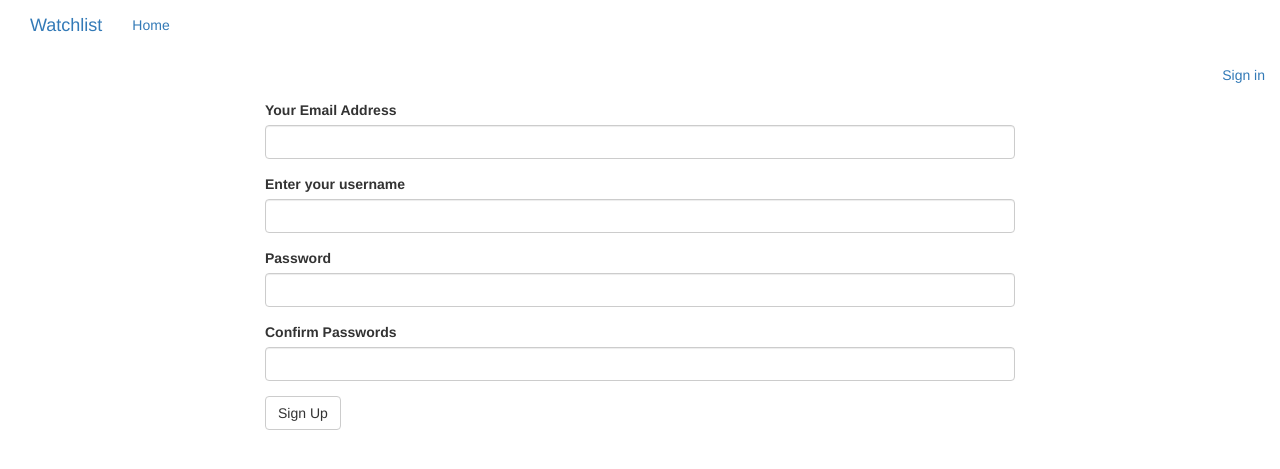
After one commit to FeverCode/Movies-Watchlist, a Flask app: page /authenticate/register in a window 1280 px wide. The commit adds this page. Shown: the top 469 px of the page. Run offline with Flask 2, Linux system fonts and the light colour scheme; some libraries are stand-ins or nearby versions.

Commit message:
Added login and logout functinality

```diff
--- a/app/auth/__init__.py
+++ b/app/auth/__init__.py
@@ -1,3 +1,3 @@
 from flask import Blueprint
 auth = Blueprint('auth',__name__)
-from . import views
+from . import views,forms
--- /dev/null
+++ b/app/auth/forms.py
@@ -0,0 +1,27 @@
+from flask_wtf import FlaskForm
+from wtforms import StringField, PasswordField, BooleanField, SubmitField
+from wtforms.validators import InputRequired, Email, EqualTo
+from ..models import User
+from wtforms import ValidationError
+
+
+class RegistrationForm(FlaskForm):
+        email = StringField('Your Email Address',validators=[InputRequired(), Email()])
+        username = StringField('Enter your username',validators = [InputRequired()])
+        password = PasswordField('Password',validators = [InputRequired(), EqualTo('password_confirm',message = 'Passwords must match')])
+        password_confirm = PasswordField('Confirm Passwords',validators = [InputRequired()])
+        submit = SubmitField('Sign Up')
+
+        def validate_email(self,data_field):
+            if User.query.filter_by(email =data_field.data).first():
+                raise ValidationError('There is an account with that email')
+
+        def validate_usernames(self,data_field):
+            if User.query.filter_by(username =data_field.data).first():
+                raise ValidationError('That username is taken')
+
+class LoginForm(FlaskForm):
+    email = StringField('Your Email Address', validators=[InputRequired(), Email()])
+    password = PasswordField('Password', validators=[InputRequired()])
+    remember = BooleanField('Remember me')
+    submit = SubmitField('Sign In')
--- a/app/auth/views.py
+++ b/app/auth/views.py
@@ -1,6 +1,40 @@
-from flask import render_template
-from. import auth
+from flask import render_template,redirect,url_for, flash,request
+from flask_login import login_user, logout_user, login_required
+from . import auth
+from ..models import User
+from .forms import LoginForm, RegistrationForm
+from .. import db
 
-@auth.route('/login')
+
+@auth.route('/login', methods=['GET', 'POST'])
 def login():
-    return render_template('auth/login.html')
+    login_form = LoginForm()
+    if login_form.validate_on_submit():
+        user = User.query.filter_by(email=login_form.email.data).first()
+        if user is not None and user.verify_password(login_form.password.data):
+            login_user(user, login_form.remember.data)
+            return redirect(request.args.get('next') or url_for('main.index'))
+
+        flash('Invalid username or Password')
+
+    title = "watchlist login"
+    return render_template('auth/login.html', login_form=login_form, title=title)
+
+
+@auth.route('/register',methods = ["GET","POST"])
+def register():
+    form =  RegistrationForm()
+    if form.validate_on_submit():
+        user = User(email = form.email.data, username = form.username.data,password = form.password.data)
+        db.session.add(user)
+        db.session.commit()
+        return redirect(url_for('auth.login'))
+        title = "New Account"
+    return render_template('auth/register.html',registration_form = form)
+
+
+@auth.route('/logout')
+@login_required
+def logout():
+    logout_user()
+    return redirect(url_for("main.index"))
--- a/app/main/views.py
+++ b/app/main/views.py
@@ -1,8 +1,10 @@
 from flask import render_template, request, redirect, url_for
+import flask_login
 from . import main
 from ..requests import get_movies, get_movie, search_movie
 from .forms import ReviewForm
 from ..models import Review
+from flask_login import login_required
 
 
 
@@ -52,6 +54,7 @@ def search(movie_name):
 
 
 @main.route('/movie/review/new/<int:id>', methods=['GET', 'POST'])
+@login_required
 def new_review(id):
     form = ReviewForm()
     movie = get_movie(id)
@@ -63,5 +66,6 @@ def new_review(id):
         new_review.save_review()
         return redirect(url_for('.movie', id=movie.id))
 
+
     title = f'{movie.title} review'
     return render_template('new_review.html', title=title, review_form=form, movie=movie)
--- /dev/null
+++ b/app/templates/auth/register.html
@@ -0,0 +1,17 @@
+{% extends 'base.html'%}
+{% import 'bootstrap/wtf.html' as wtf%}
+
+{% block content %}
+<div class="container">
+<div class="row">
+<div class="col-md-2"> </div>
+<div class="col-md-8">
+
+{{wtf.quick_form(registration_form)}}
+
+</div>
+<div class="col-md-2"></div>
+</div>
+</div>
+
+{% endblock%}
--- a/app/templates/navbar.html
+++ b/app/templates/navbar.html
@@ -13,5 +13,13 @@
                     <li><a href="/">Home</a></li>
             </div>
 
+            <ul class="nav navbar-nav navbar-right">
+                  {% if current_user.is_authenticated %}
+                  <li style="color:white;padding:15px;">{{current_user.username}}</li>
+                  <li><a href="{{url_for('auth.logout')}}">Sign out</a></li>
+                  {% else %}
+                  <li><a href="{{url_for('auth.login')}}">Sign in</a></li>
+                  {%endif%}
+                </ul>
+
         </div>
-    </div>
```
Also changed, not shown: app/__init__.py (+8 -0 lines), app/models.py (+12 -3 lines), app/templates/auth/login.html (+24 -0 lines), migrations/versions/cb4700f4a389_update_user_authenticate_migration.py (added, +36 -0 lines).
